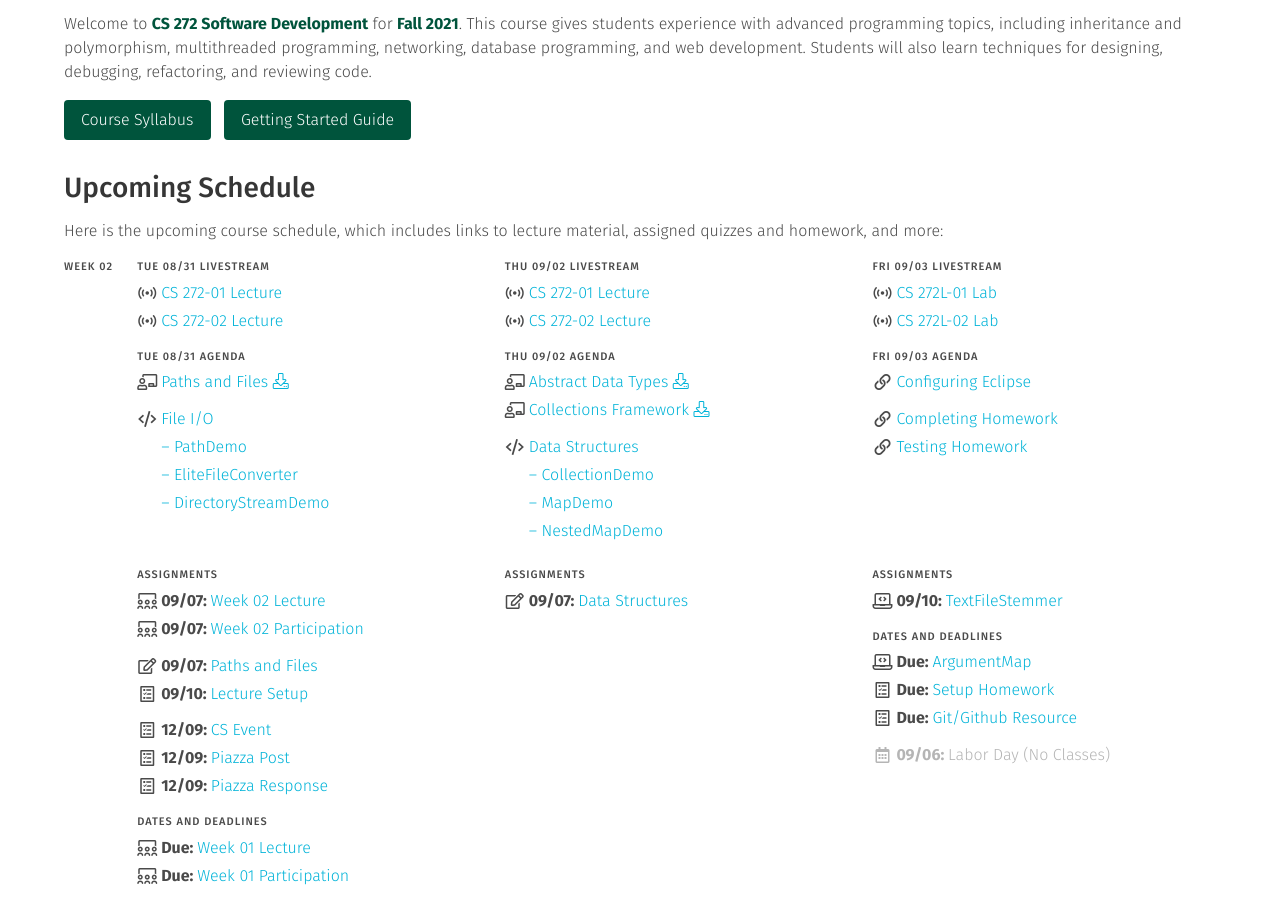
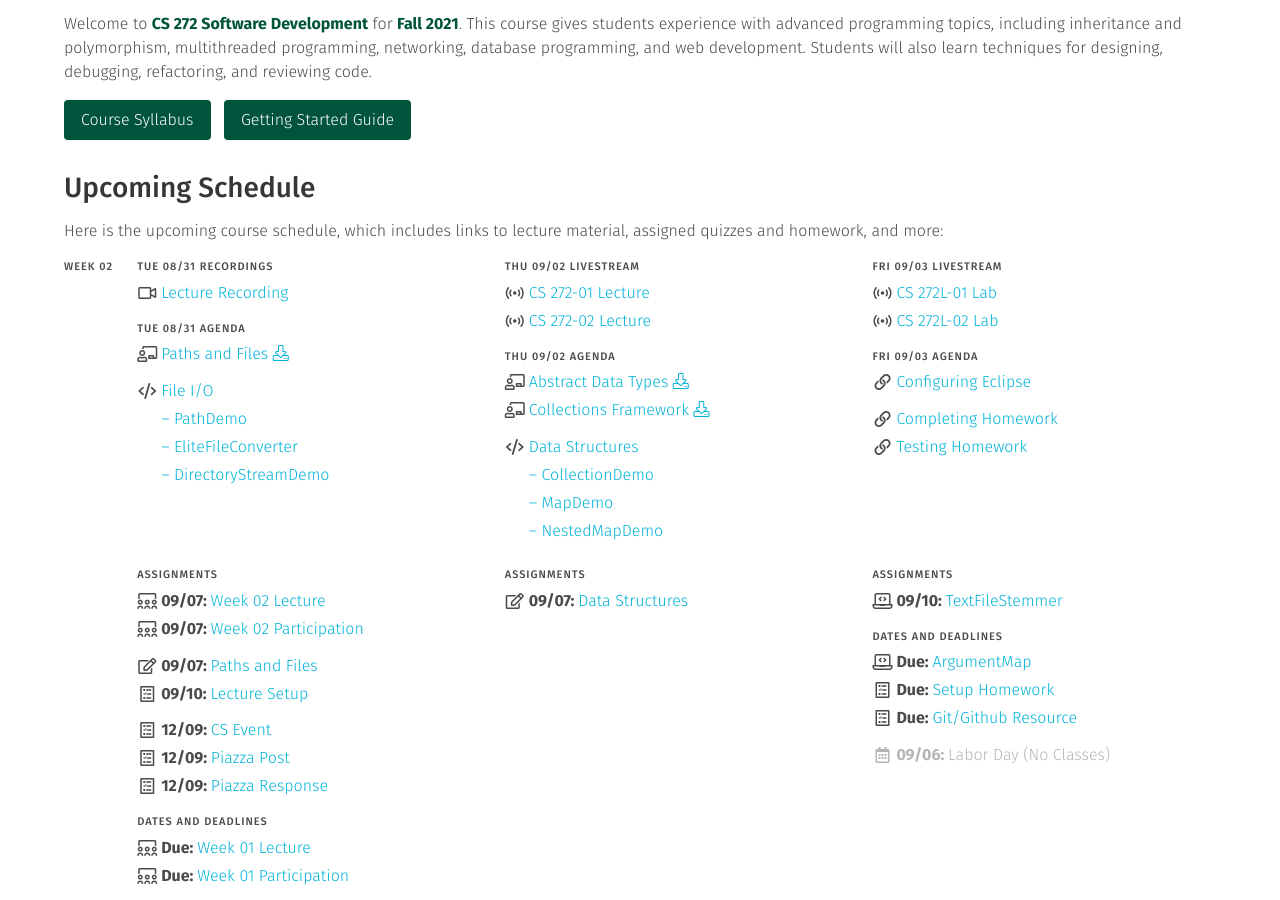
Before and after one commit to usf-cs272-fall2021/usf-cs272-fall2021.github.io, a Jekyll site: the page built from index.md, in a window 1280 px wide and 900 px high, scrolled down 318 px. Built offline with Jekyll 4.4.1, drawn with Linux system fonts in a browser that asks for light colours.

Commit message:
Adding lecture recording

```diff
--- a/_data/schedule.yml
+++ b/_data/schedule.yml
@@ -167,7 +167,11 @@ weeks:
     days:
       - date: 2021-08-31
         sections:
-          - <<: *lectures
+          - <<: *recordings
+            items:
+              - text: 'Lecture Recording'
+                icon: 'video'
+                link: 'https://usfca.zoom.us/rec/share/jX4Sf9CoEM4tHK8Tkb7DReLB87tkQDVDWa8eUm9VqNX4C8sZ_rWzr05TVZvQ-sN3.Rp6_Xv6ciBp4E7DG?startTime=1630437957000'
 
           - label: 'Agenda'
             date: false
```
